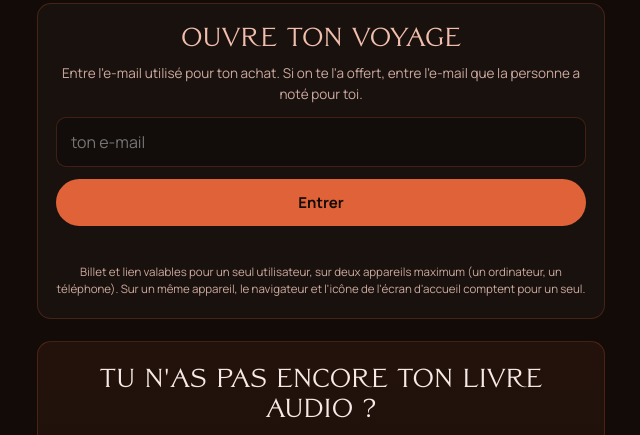
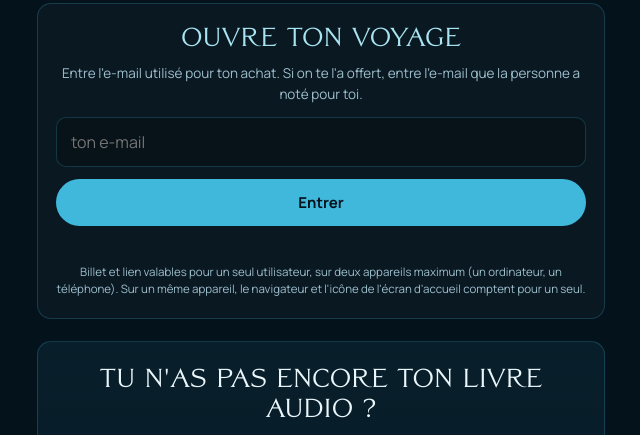
Before and after one commit to AlessaIbiza/univers, a plain HTML site: page atlantide-et-les-7-dimensions/index.html in a window 1280 px wide. Shown: the part 1226-1661 px from the top of the page, without its empty margins (319-959 px from the left). Drawn offline with Linux system fonts and the light colour scheme.

Commit message:
Atlantide : univers bleu, couverture sans bande blanche
Co-Authored-By: Claude Opus 5.5 <noreply@anthropic.com>
Claude-Session: https://claude.ai/code/session_01GPhnbT6sB7eCovgvqE4MbN

```diff
--- a/atlantide-et-les-7-dimensions/index.html
+++ b/atlantide-et-les-7-dimensions/index.html
@@ -3,7 +3,7 @@
 
 <meta name="apple-mobile-web-app-capable" content="yes"><meta name="mobile-web-app-capable" content="yes">
 <meta name="apple-mobile-web-app-title" content="Atlantide et les 7 dimensions"><meta name="apple-mobile-web-app-status-bar-style" content="black-translucent">
-<meta name="theme-color" content="#130b08">
+<meta name="theme-color" content="#04121c">
 <link rel="apple-touch-icon" href="icon-180.png"><link rel="icon" href="icon-192.png"><link rel="manifest" href="manifest.json">
 <title>Atlantide et les 7 dimensions</title>
 <meta name="description" content="Atlantide et les 7 dimensions : un univers de fiction audio immersive® d&#x27;Alessa, Stéphanie Dordain.">
@@ -11,7 +11,7 @@
 <link rel="stylesheet" href="https://fonts.googleapis.com/css2?family=Manrope:wght@400..700&display=swap">
 <style>
 @font-face{font-family:"GrandCentral";src:url(../fonts/grandcentral.woff) format("woff");font-display:swap}
-:root{--night:#130b08;--deep:#301c16;--accent:#e06238;--gold:#f2bfae;--text:#f7eae6;--muted:#ccaa9f;--line:#e062383a;
+:root{--night:#04121c;--deep:#0b2b3f;--accent:#3fb8dc;--gold:#a9e4f2;--text:#eaf6fa;--muted:#9dbfcc;--line:#3fb8dc3a;
  --display:"GrandCentral","Cormorant Garamond",Georgia,serif;--sans:"Manrope","Helvetica Neue",Arial,sans-serif;color-scheme:dark}
 *{box-sizing:border-box;margin:0}
 html,body{background:var(--night);color:var(--text)}
@@ -86,7 +86,7 @@ h1{font:400 clamp(40px,11vw,64px)/1 var(--display);text-align:center;letter-spac
 .gate input{width:100%;font:16px var(--sans);color:var(--text);background:#00000040;border:1px solid var(--line);border-radius:10px;padding:13px 14px}
 .gate input:focus{outline:none;border-color:var(--accent)}
 .gate .btn{background:var(--accent);color:var(--night);border:0;border-radius:999px;padding:13px 18px;font:700 15px var(--sans);cursor:pointer}
-.gate .err{color:#f3c79c;font-size:13px;min-height:1em}
+.gate .err{color:#9fe0f2;font-size:13px;min-height:1em}
 #blocs{display:flex;flex-direction:column;gap:30px}
 #content{display:none;flex-direction:column;gap:26px}#content.on{display:flex}
 .inst{font-size:14px;padding:14px 16px;border:1px solid var(--accent);border-radius:12px;background:#ffffff06}.inst b{color:var(--gold)}
--- a/atlantide-et-les-7-dimensions/sw.js
+++ b/atlantide-et-les-7-dimensions/sw.js
@@ -1,4 +1,4 @@
-const SHELL="atlantide-et-les-7-dimensions-shell-v2",FILES=["./","index.html","cover.jpg","fond.jpg","icon-192.png","manifest.json","../fonts/grandcentral.woff"];
+const SHELL="atlantide-et-les-7-dimensions-shell-v3",FILES=["./","index.html","cover.jpg","fond.jpg","icon-192.png","manifest.json","../fonts/grandcentral.woff"];
 self.addEventListener("install",e=>{e.waitUntil(caches.open(SHELL).then(c=>c.addAll(FILES)).catch(()=>{}));self.skipWaiting()});
 self.addEventListener("activate",e=>e.waitUntil(caches.keys().then(k=>Promise.all(k.filter(n=>n.startsWith("atlantide-et-les-7-dimensions-shell-")&&n!==SHELL).map(n=>caches.delete(n)))).then(()=>self.clients.claim())));
 self.addEventListener("fetch",e=>{const u=new URL(e.request.url);if(e.request.method!=="GET"||/\.(mp3|m4a|mp4)$/.test(u.pathname))return;
```
Also changed, not shown: atlantide-et-les-7-dimensions/cover.jpg, atlantide-et-les-7-dimensions/fond.jpg, atlantide-et-les-7-dimensions/icon-180.png, atlantide-et-les-7-dimensions/icon-192.png, atlantide-et-les-7-dimensions/icon-512.png, atlantide-et-les-7-dimensions/manifest.json, vitrine/c/atlantide-et-les-7-dimensions.jpg.
